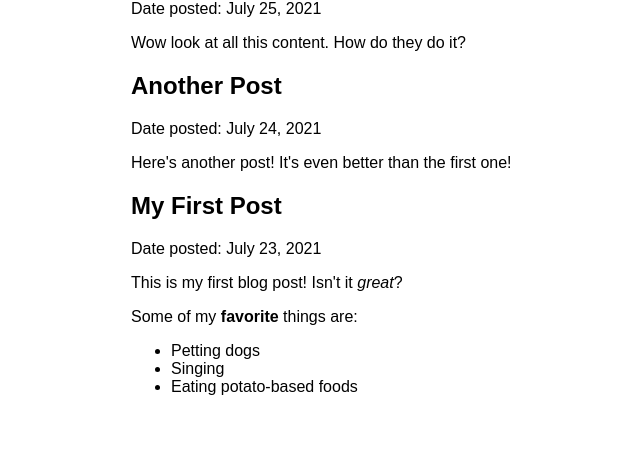
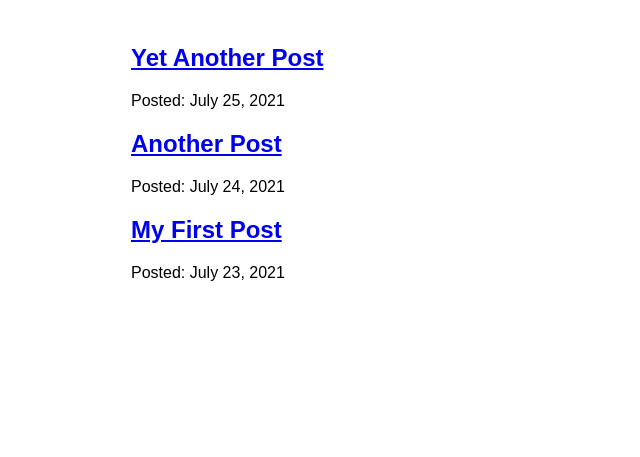
Before and after one commit to willm30/gatsby-tutorial, a Gatsby site: page /blog in a window 1280 px wide. Shown: the part 343-800 px from the top of the page, without its empty margins (259-899 px from the left). Built offline with nearby package versions, Linux system fonts and the light colour scheme; Gatsby itself is replaced by a stand-in of ours.

Commit message:
part 6 gatsby tutorial

```diff
--- a/src/components/layout.js
+++ b/src/components/layout.js
@@ -23,7 +23,6 @@ const Layout = ({pageTitle, children}) => {
 
    return(
      <div className={container}>
-        <title>{pageTitle} | {data.site.siteMetadata.title}</title>
         <header className={siteTitle}>{data.site.siteMetadata.title}</header>
         <nav>
           <ul className={navLinks}>
--- a/src/pages/blog.js
+++ /dev/null
@@ -1,35 +0,0 @@
-import { graphql } from 'gatsby'
-import * as React from 'react'
-import Layout from '../components/layout'
-import { MDXRenderer } from 'gatsby-plugin-mdx'
-
-const Blog = ({data}) => {
-    return (
-    <Layout pageTitle='The Blog!'>
-      {data.allMdx.nodes.map(item => (
-        <article key={item.id}>
-          <h1>{item.frontmatter.title}</h1>
-          <p>Date posted: {item.frontmatter.date}</p>
-          <MDXRenderer>{item.body}</MDXRenderer>
-        </article>
-      ))}
-    </Layout>
-  )
-}
-
-export const blogTitles = graphql`
-query {
-  allMdx(sort: {fields: frontmatter___date, order: DESC}) {
-    nodes {
-      frontmatter {
-        date(formatString: "MMMM D, YYYY")
-        title
-      }
-      id
-      body
-    }
-  }
-}
-`
-
-export default Blog
--- /dev/null
+++ b/src/pages/blog/index.js
@@ -0,0 +1,39 @@
+import * as React from 'react'
+import { Link, graphql } from 'gatsby'
+import Layout from '../../components/layout'
+
+const BlogPage = ({ data }) => {
+  return (
+    <Layout pageTitle="My Blog Posts">
+      {
+        data.allMdx.nodes.map(node => (
+          <article key={node.id}>
+            <h2>
+              <Link to={`/blog/${node.slug}`}>
+                {node.frontmatter.title}
+              </Link>
+            </h2>
+            <p>Posted: {node.frontmatter.date}</p>
+          </article>
+        ))
+      }
+    </Layout>
+  )
+}
+
+export const query = graphql`
+  query {
+    allMdx(sort: {fields: frontmatter___date, order: DESC}) {
+      nodes {
+        frontmatter {
+          date(formatString: "MMMM D, YYYY")
+          title
+        }
+        id
+        slug
+      }
+    }
+  }
+`
+
+export default BlogPage
```
Also changed, not shown: src/pages/blog/{mdx.slug}.js (added, +29 -0 lines).
